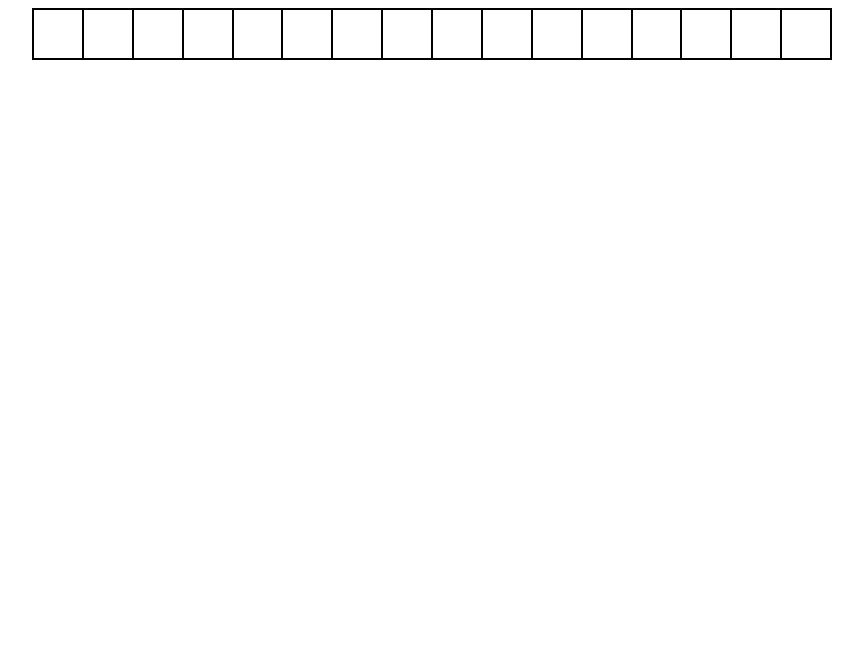
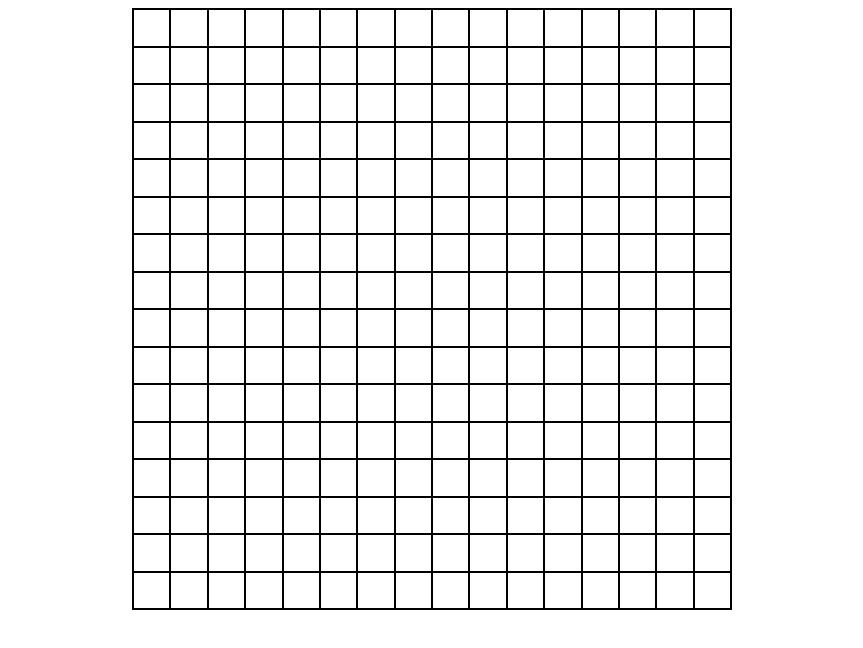
Before and after one commit to andrewsmithdotorg/etch-a-sketch, a plain HTML site: page index.html in a window 1280 px wide. Shown: the whole page, without its empty margins (208-1071 px from the left). Drawn offline with Linux system fonts and the light colour scheme.

Commit message:
Implement grid

```diff
--- a/index.html
+++ b/index.html
@@ -1,16 +1,13 @@
 <!DOCTYPE html>
 <html lang="en">
   <head>
-        <meta charset="utf-8">
+    <meta charset="utf-8" />
     <title>etch-a-sketch</title>
-        <link rel="stylesheet" href="style.css">
+    <link rel="stylesheet" href="style.css" />
     <script src="script.js" defer></script>
   </head>
 
   <body>
-        <div id="container">
-
-        </div>
+    <div id="container"></div>
   </body>
-
 </html>
--- a/script.js
+++ b/script.js
@@ -1,9 +1,18 @@
 const gridContainer = document.querySelector("#container");
 let gridDimension = 16;
 
-for (let i = 0; i < 16; i++) {
-const gridSquare = document.createElement("div");
-gridSquare.classList.add('grid-square');
-gridContainer.appendChild(gridSquare);
-gridSquare.style.height = (800/gridDimension)+"px";
+function buildGrid() {
+  for (let i = 0; i < gridDimension; i++) {
+    const gridRow = document.createElement("div");
+    gridRow.classList.add("grid-row");
+    gridContainer.appendChild(gridRow);
+    for (let j = 0; j < gridDimension; j++) {
+      const gridSquare = document.createElement("div");
+      gridSquare.classList.add("grid-square");
+      gridRow.appendChild(gridSquare);
+      gridSquare.style.height = 600 / gridDimension + "px";
+    }
+  }
 }
+
+buildGrid();
--- a/style.css
+++ b/style.css
@@ -5,12 +5,17 @@
 #container {
   display: flex;
   border: 1px solid black;
-    width: 800px;
+  width: 600px;
   justify-content: center;
   margin: auto;
+}
+
+.grid-row {
+  flex: 1;
 }
 
 .grid-square {
   flex: 1;
   border: 1px solid black;
+  background-color: white;
 }
```
Lines whose indentation alone changed are shown as unchanged.
